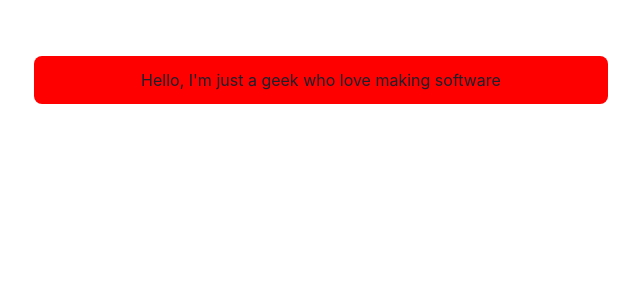
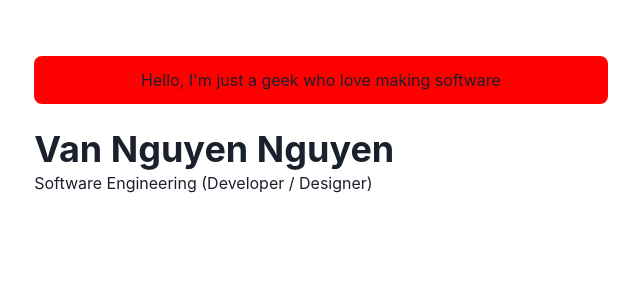
Before and after one commit to hades42/vannguyen-dev, a Next.js app: page / in a window 1280 px wide. Shown: the top 300 px of the page, without its empty margins (319-959 px from the left). Built offline with nearby package versions, Linux system fonts and the light colour scheme.

Commit message:
Add heading for main page

```diff
--- a/pages/index.js
+++ b/pages/index.js
@@ -1,4 +1,4 @@
-import { Container, Box } from '@chakra-ui/react'
+import { Container, Box, Heading } from '@chakra-ui/react'
 
 const Page = () => {
   return (
@@ -8,6 +8,12 @@ const Page = () => {
       </Box>
 
       <Box display={{ md: 'flex' }}></Box>
+      <Box flexGrow={1}>
+        <Heading as="h2" variant="page-title">
+          Van Nguyen Nguyen
+        </Heading>
+        <p>Software Engineering (Developer / Designer)</p>
+      </Box>
     </Container>
   )
 }
```
